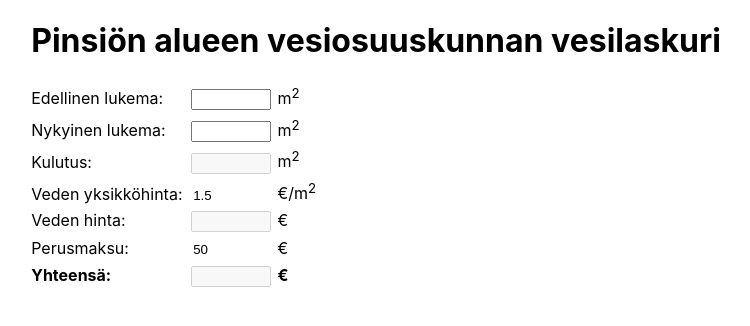
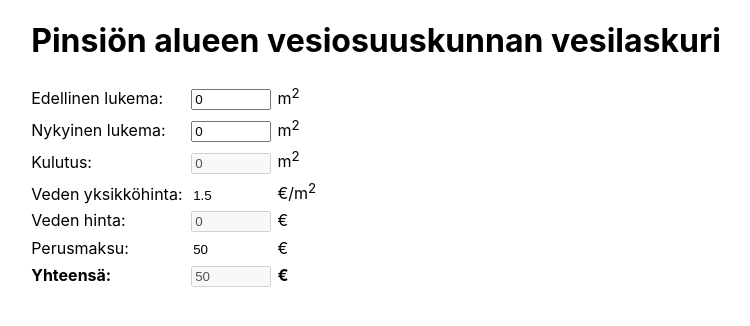
Before and after one commit to samuliasmala/vesiosuuskunta, a React (Vite) app: page / in a window 1280 px wide. Shown: the top 326 px of the page, without its empty margins (264-1014 px from the left). Built offline with nearby package versions, Linux system fonts and the light colour scheme.

Commit message:
Add calculation logic

```diff
--- a/src/App.css
+++ b/src/App.css
@@ -57,6 +57,6 @@ html {
   color: black;
 }
 
-.totalPriceRow {
+.totalFeeRow {
   font-weight: bold;
 }
--- a/src/App.tsx
+++ b/src/App.tsx
@@ -1,40 +1,89 @@
 import { useState } from "react";
-import logo from "./logo.svg";
 import "./App.css";
 
 function App() {
-  const [count, setCount] = useState(0);
+  const [prevCount, setPrevCount] = useState("0");
+  const [currCount, setCurrCount] = useState("0");
+
+  const WATER_UNIT_PRICE = 1.5 as const;
+  const WATER_BASE_PRICE = 50 as const;
+
+  const usage = Number(currCount) - Number(prevCount);
+  const waterFee = WATER_UNIT_PRICE * usage;
+  const totalFee = waterFee + WATER_BASE_PRICE;
 
   return (
     <div className="App">
       <div className="container">
         <h1>Pinsiön alueen vesiosuuskunnan vesilaskuri</h1>
 
-        <Field name="prevAmount" text="Edellinen lukema: " type="number">
+        <Field
+          name="prevAmount"
+          text="Edellinen lukema: "
+          type="number"
+          value={prevCount}
+          setValue={setPrevCount}
+        >
           m<sup>2</sup>
         </Field>
 
-        <Field name="currAmount" text="Nykyinen lukema: " type="number">
+        <Field
+          name="currAmount"
+          text="Nykyinen lukema: "
+          type="number"
+          value={currCount}
+          setValue={setCurrCount}
+        >
           m<sup>2</sup>
         </Field>
 
-        <Field name="usage" text="Kulutus: " type="number" disabled>
+        <Field
+          name="usage"
+          text="Kulutus: "
+          type="number"
+          value={usage}
+          disabled
+        >
           m<sup>2</sup>
         </Field>
 
-        <Field name="unitPrice" text="Veden yksikköhinta: " type="number" value="1.5" disabled>
+        <Field
+          name="unitPrice"
+          text="Veden yksikköhinta: "
+          type="number"
+          value={WATER_UNIT_PRICE}
+          disabled
+        >
           €/m<sup>2</sup>
         </Field>
 
-        <Field name="waterPrice" text="Veden hinta: " type="number" disabled>
+        <Field
+          name="waterFee"
+          text="Veden hinta: "
+          type="number"
+          value={waterFee}
+          disabled
+        >
           €
         </Field>
 
-        <Field name="baseFee" text="Perusmaksu: " type="number" value="50" disabled>
+        <Field
+          name="baseFee"
+          text="Perusmaksu: "
+          type="number"
+          value={WATER_BASE_PRICE}
+          disabled
+        >
           €
         </Field>
 
-        <Field name="totalPrice" text="Yhteensä: " type="number" disabled>
+        <Field
+          name="totalFee"
+          text="Yhteensä: "
+          type="number"
+          value={totalFee}
+          disabled
+        >
           €
         </Field>
       </div>
@@ -46,13 +95,20 @@ const Field: React.FC<{
   name: string;
   text: string;
   type: string;
-  value?: string;
+  value?: unknown;
+  setValue?: (value: string) => void;
   disabled?: boolean;
-}> = ({ children, name, text, type, value, disabled }) => {
+}> = ({ children, name, text, type, value, setValue, disabled }) => {
   return (
     <div className={`row formRow ${name}Row`}>
       <Label name={name} text={text} />
-      <Value type={type} name={name} value={value} disabled={disabled} />
+      <Value
+        type={type}
+        name={name}
+        value={String(value)}
+        setValue={setValue}
+        disabled={disabled}
+      />
       <Unit>{children}</Unit>
     </div>
   );
@@ -66,18 +122,20 @@ const Label: React.FC<{ name: string; text: string }> = ({ name, text }) => {
   );
 };
 
-const Value: React.FC<{ type: string; name: string; value?: string; disabled?: boolean }> = ({
-  type,
-  name,
-  value,
-  disabled,
-}) => {
+const Value: React.FC<{
+  type: string;
+  name: string;
+  value?: string | number;
+  setValue?: (value: string) => void;
+  disabled?: boolean;
+}> = ({ type, name, value, setValue, disabled }) => {
   return (
     <div className="col valueCol">
       <input
         type={type}
         name={name}
         value={value}
+        onChange={(e) => setValue && setValue(e.target.value)}
         disabled={disabled}
         className={`inputField ${name}Field`}
       />
```
